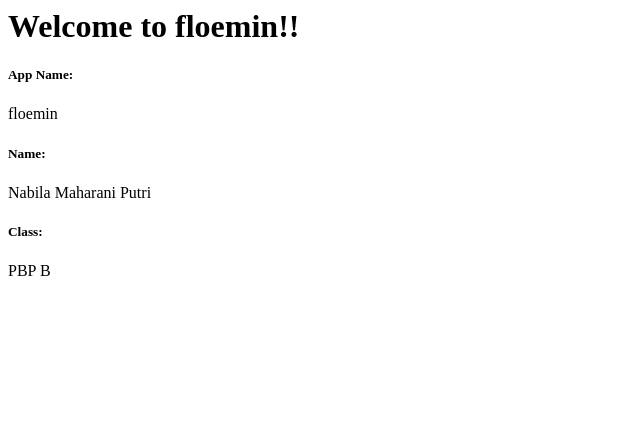
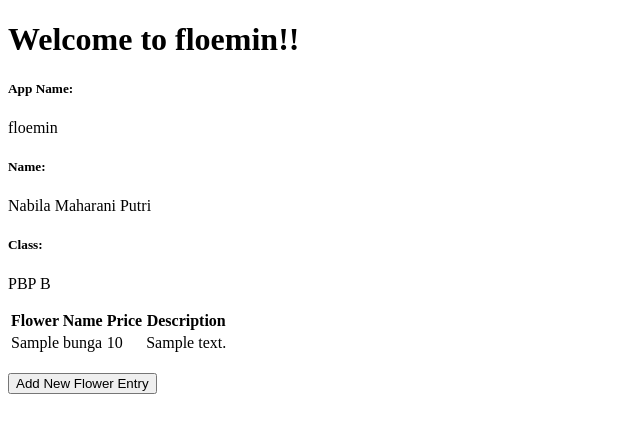
Before and after one commit to nabsskrrtt/floemin, a Django app: page / in a window 1280 px wide. Shown: the top 433 px of the page, without its empty margins (0-640 px from the left). Run offline with Django 5.2, Linux system fonts and the light colour scheme; tables that the repository leaves empty hold one stand-in row (values such as "Sample post").

Commit message:
redeploy

```diff
--- a/floemin/settings.py
+++ b/floemin/settings.py
@@ -55,7 +55,7 @@ ROOT_URLCONF = 'floemin.urls'
 TEMPLATES = [
     {
         'BACKEND': 'django.template.backends.django.DjangoTemplates',
-        'DIRS': [],
+        'DIRS': [BASE_DIR / 'templates'],
         'APP_DIRS': True,
         'OPTIONS': {
             'context_processors': [
@@ -122,3 +122,5 @@ STATIC_URL = 'static/'
 # https://docs.djangoproject.com/en/5.1/ref/settings/#default-auto-field
 
 DEFAULT_AUTO_FIELD = 'django.db.models.BigAutoField'
+
+CSRF_TRUSTED_ORIGINS = ["http://localhost","http://127.0.0.1","http://nabila-maharani31-floemiin.pbp.cs.ui.ac.id/", "https://nabila-maharani31-floemiin.pbp.cs.ui.ac.id/"]
--- a/main/models.py
+++ b/main/models.py
@@ -1,7 +1,9 @@
+import uuid
 from django.db import models
 
 # Create your models here.
 class Bunga (models.Model):
+    id = models.UUIDField(primary_key=True, default=uuid.uuid4, editable=False)
     name = models.CharField(max_length=255) #CharField ada batasan input
     price = models.IntegerField()
     description = models.TextField()
--- a/main/templates/main.html
+++ b/main/templates/main.html
@@ -1,8 +1,41 @@
+{% extends 'base.html' %}
+{% block content %}
 <h1>Welcome to floemin!!</h1>
 
 <h5>App Name: </h5>
 <p>{{app_name}}</p> <!-- Ubah sesuai dengan npm kamu -->
+
 <h5>Name: </h5>
 <p>{{name}}</p> <!-- Ubah sesuai dengan nama kamu -->
+
 <h5>Class: </h5>
 <p>{{class}}</p> <!-- Ubah sesuai dengan kelas kamu -->
+
+{% if not bunga_entries %}
+<p>Belum ada data bunga pada floemin app.</p>
+{% else %}
+<table>
+  <tr>
+    <th>Flower Name</th>
+    <th>Price</th>
+    <th>Description</th>
+  </tr>
+
+  {% comment %} Berikut cara memperlihatkan data bunga di bawah baris ini
+  {% endcomment %}
+  {% for bunga_entry in bunga_entries %}
+  <tr>
+    <td>{{bunga_entry.name}}</td>
+    <td>{{bunga_entry.price}}</td>
+    <td>{{bunga_entry.description}}</td>
+  </tr>
+  {% endfor %}
+</table>
+{% endif %}
+
+<br />
+
+<a href="{% url 'main:create_bunga_entry' %}">
+  <button>Add New Flower Entry</button>
+</a>
+{% endblock content %}
--- a/main/urls.py
+++ b/main/urls.py
@@ -1,8 +1,14 @@
 from django.urls import path
 from main.views import show_main
+from main.views import show_main, create_bunga_entry, show_xml, show_json, show_xml_by_id, show_json_by_id
 
 app_name = 'main'
 
 urlpatterns = [
     path('', show_main, name='show_main'),
+    path('create-bunga-entry', create_bunga_entry, name='create_bunga_entry'),
+    path('xml/', show_xml, name='show_xml'),
+    path('json/', show_json, name='show_json'),
+    path('xml/<str:id>/', show_xml_by_id, name='show_xml_by_id'),
+    path('json/<str:id>/', show_json_by_id, name='show_json_by_id')
 ]
--- a/main/views.py
+++ b/main/views.py
@@ -1,11 +1,44 @@
-from django.shortcuts import render
+from django.http import HttpResponse
+from django.core import serializers
+from django.shortcuts import render, redirect
+from main.forms import BungaForm
+from main.models import Bunga
 
 # Create your views here.
 def show_main(request):
+    bunga_entries = Bunga.objects.all()
+
     context = {
         'app_name' : 'floemin',
         'name': 'Nabila Maharani Putri',
-        'class': 'PBP B'
+        'class': 'PBP B',
+        'bunga_entries' : bunga_entries
     }
 
     return render(request, "main.html", context)
+
+def create_bunga_entry(request):
+    form = BungaForm(request.POST or None)
+
+    if form.is_valid() and request.method == "POST":
+        form.save()
+        return redirect('main:show_main')
+
+    context = {'form': form}
+    return render(request, "create_bunga_entry.html", context)
+
+def show_xml(request):
+    data = Bunga.objects.all()
+    return HttpResponse(serializers.serialize("xml", data), content_type="application/xml")
+
+def show_json(request):
+    data = Bunga.objects.all()
+    return HttpResponse(serializers.serialize("json", data), content_type="application/json")
+
+def show_xml_by_id(request, id):
+    data = Bunga.objects.filter(pk=id)
+    return HttpResponse(serializers.serialize("xml", data), content_type="application/xml")
+
+def show_json_by_id(request, id):
+    data = Bunga.objects.filter(pk=id)
+    return HttpResponse(serializers.serialize("json", data), content_type="application/json")
--- /dev/null
+++ b/templates/base.html
@@ -0,0 +1,13 @@
+{% load static %}
+<!DOCTYPE html>
+<html lang="en">
+  <head>
+    <meta charset="UTF-8" />
+    <meta name="viewport" content="width=device-width, initial-scale=1.0" />
+    {% block meta %} {% endblock meta %}
+  </head>
+
+  <body>
+    {% block content %} {% endblock content %}
+  </body>
+</html>
```
Also changed, not shown: main/forms.py (added, +7 -0 lines), main/templates/create_bunga_entry.html (added, +18 -0 lines), .github/workflows/deploy.yml (added), main/migrations/0002_alter_bunga_id.py (added).
